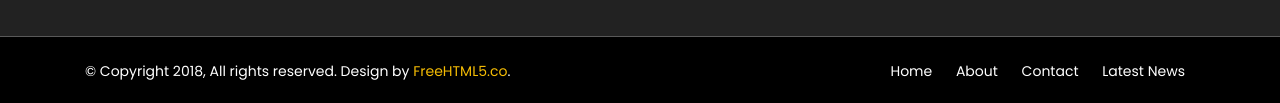
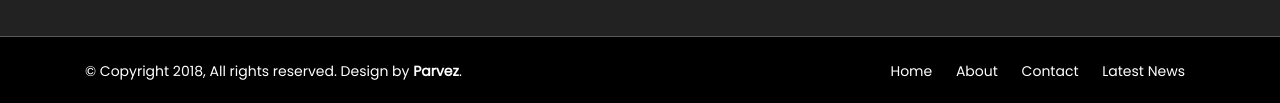
Before and after one commit to ParvezMia/News24.github.io, a plain HTML site: page index.html in a window 1280 px wide. Shown: the part 3847-3950 px from the top of the page. Drawn offline with nearby package versions, Linux system fonts and the light colour scheme; a script that the page names is missing.

Commit message:
Update index.html

```diff
--- a/index.html
+++ b/index.html
@@ -581,7 +581,7 @@
 <div class="container-fluid fh5co_footer_right_reserved">
     <div class="container">
         <div class="row  ">
-            <div class="col-12 col-md-6 py-4 Reserved"> © Copyright 2018, All rights reserved. Design by <a href="https://freehtml5.co" title="Free HTML5 Bootstrap templates">FreeHTML5.co</a>. </div>
+            <div class="col-12 col-md-6 py-4 Reserved"> © Copyright 2018, All rights reserved. Design by <b>Parvez</b>. </div>
             <div class="col-12 col-md-6 spdp_right py-4">
                 <a href="#" class="footer_last_part_menu">Home</a>
                 <a href="Contact_us.html" class="footer_last_part_menu">About</a>
```
